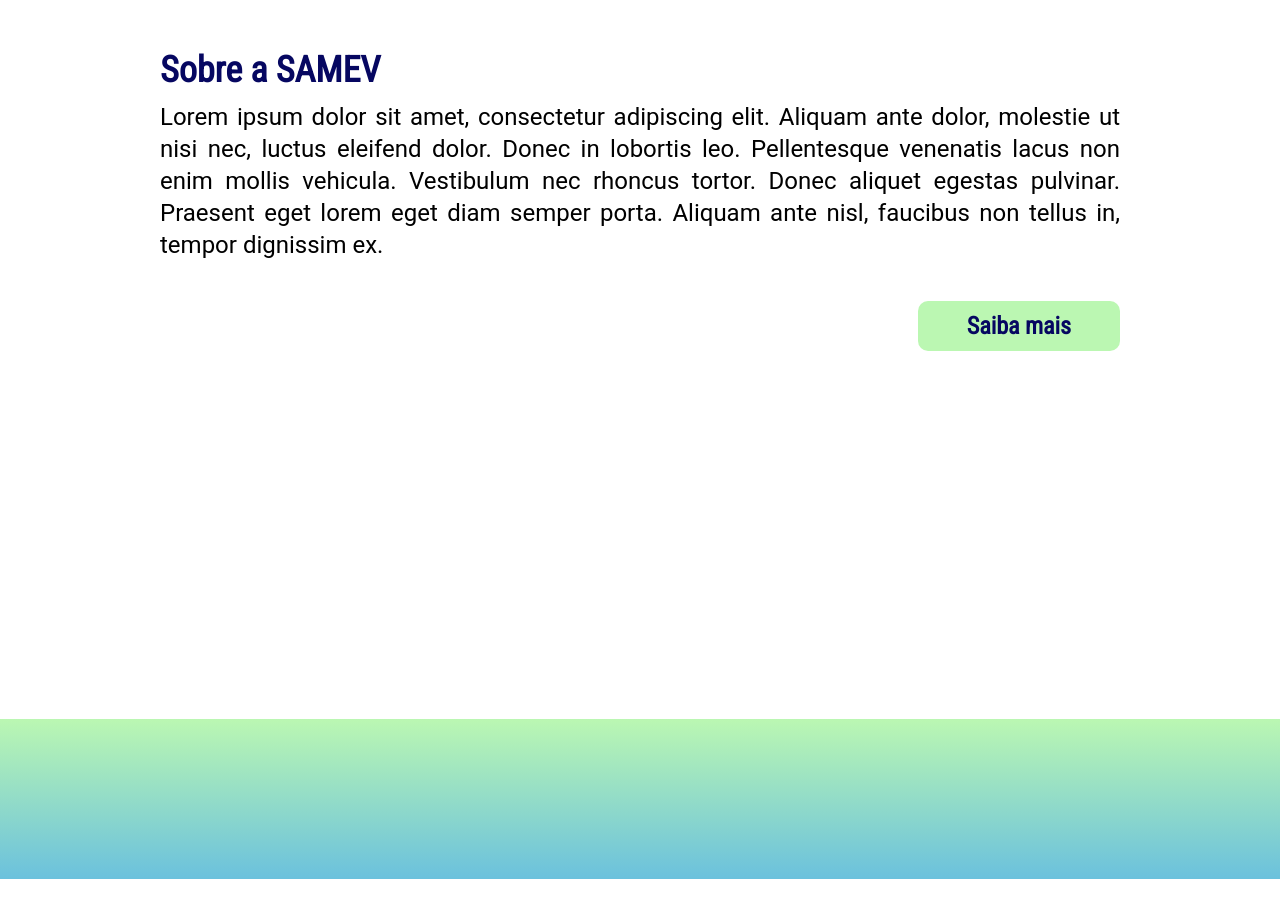
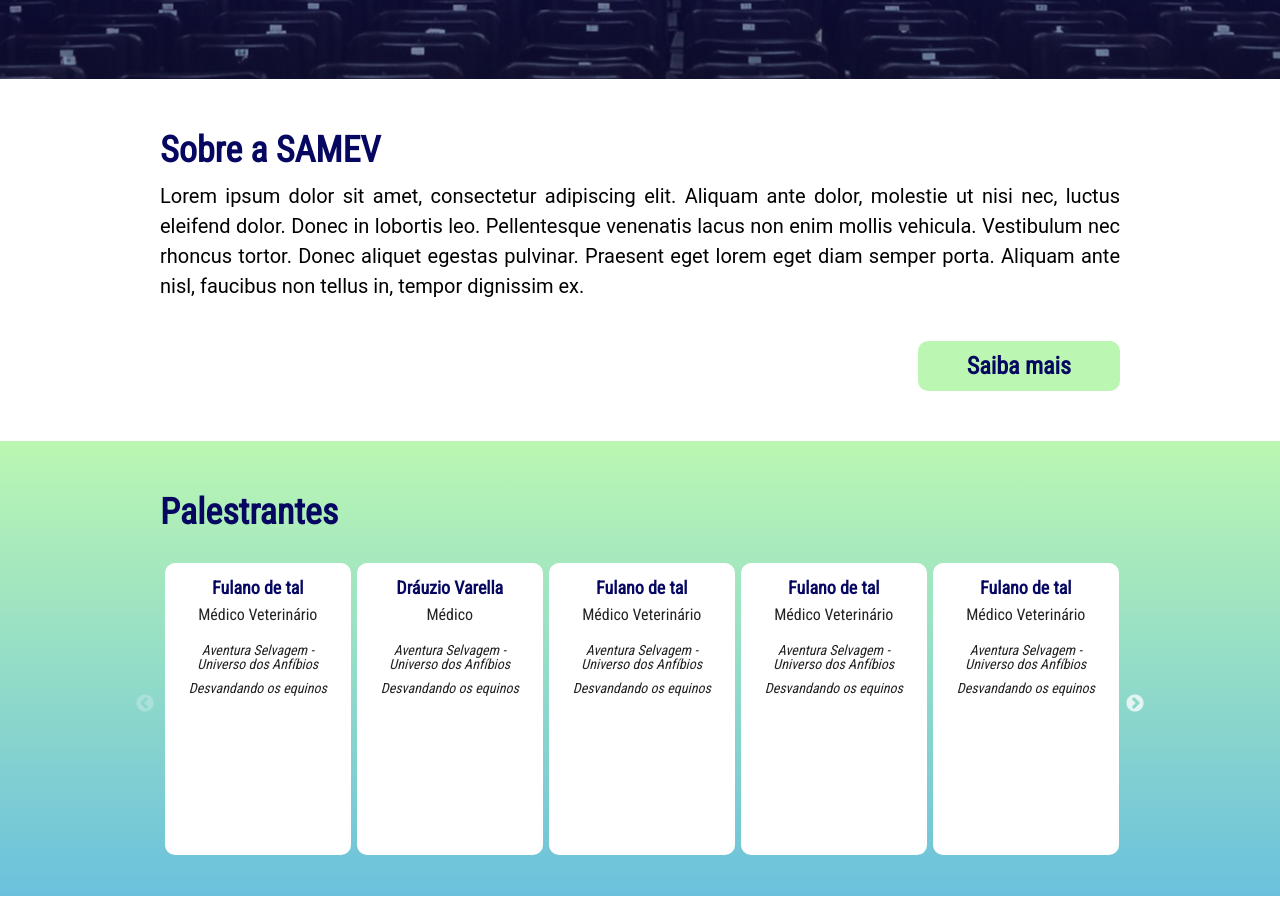
Before and after one commit to lauro-ladeira/samev-gatsby, a Gatsby site: page / in a window 1280 px wide. Shown: the part 721-1636 px from the top of the page. Before the commit the page ends 1600 px from the top, so only its background shows below. Built offline with nearby package versions, Linux system fonts and the light colour scheme; Gatsby itself is replaced by a stand-in of ours.

Commit message:
Carousel adicionado

```diff
--- a/package.json
+++ b/package.json
@@ -18,9 +18,11 @@
     "gatsby-transformer-sharp": "^2.5.7",
     "prop-types": "^15.7.2",
     "react": "^16.12.0",
+    "react-bootstrap": "^1.3.0",
     "react-dom": "^16.12.0",
     "react-helmet": "^6.1.0",
     "react-slick": "^0.27.1",
+    "slick-carousel": "^1.8.1",
     "styled-components": "^5.1.1",
     "styled-media-query": "^2.1.2"
   },
--- /dev/null
+++ b/src/components/inicio/Carousel/Card/index.js
@@ -0,0 +1,18 @@
+import React from "react"
+import * as S from "./styled"
+
+function Card({ nome, especialidade, palestras }) {
+  return (
+    <>
+      <S.CardContainer>
+        <S.CardNome>{nome}</S.CardNome>
+        <S.CardEspecialidade>{especialidade}</S.CardEspecialidade>
+        {palestras.map(function (palestras) {
+          return <S.CardPalestras>{palestras.tema}</S.CardPalestras>
+        })}
+      </S.CardContainer>
+    </>
+  )
+}
+
+export default Card
--- /dev/null
+++ b/src/components/inicio/Carousel/Card/styled.js
@@ -0,0 +1,50 @@
+import styled from "styled-components"
+
+export const CardContainer = styled.a`
+  border-radius: 4px;
+  text-decoration: none;
+  overflow: hidden;
+  cursor: pointer;
+  color: white;
+  width: 80%;
+  height: 260px;
+  /* background-image: ${({ url }) => `url(${url})`}; */
+  background-color: #fff;
+  border-radius: 10px;
+  position: relative;
+  display: flex;
+  align-items: center;
+  flex-direction: column;
+  padding: 16px;
+  margin: 20px 5px 10px;
+
+
+  transition: height .6s, width .6s;
+
+  &:hover,
+  &:focus {
+    transform: scale(1.05);
+  }
+`
+
+export const CardNome = styled.h1`
+  font-family: "Roboto Condensed", "sans-serif";
+  font-size: 18px;
+  font-weight: bold;
+  color: #060761;
+  margin-bottom: 10px;
+`
+export const CardEspecialidade = styled.h2`
+  font-family: "Roboto Condensed", "sans-serif";
+  font-size: 16px;
+  color: #222;
+  margin-bottom: 10px;
+`
+export const CardPalestras = styled.p`
+  font-family: "Roboto Condensed", "sans-serif";
+  font-size: 14px;
+  font-style: italic;
+  text-align: center;
+  color: #222;
+  margin-top: 10px;
+`
--- a/src/components/inicio/Carousel/index.js
+++ b/src/components/inicio/Carousel/index.js
@@ -1,8 +1,36 @@
 import React from "react"
+import Slider from "react-slick"
+import "slick-carousel/slick/slick.css"
+import "slick-carousel/slick/slick-theme.css"
+
 import * as S from "./styled"
+import Card from "./Card"
 
-const Carousel = () => {
-  return <S.CarouselWrapper></S.CarouselWrapper>
+function Carousel({ dados }) {
+  var settings = {
+    dots: false,
+    infinite: false,
+    speed: 500,
+    slidesToShow: 5,
+    slidesToScrol: 1,
+  }
+
+  return (
+    <S.CarouselWrapper>
+      <S.CarouselContainer>
+        <S.Title>Palestrantes</S.Title>
+        <Slider {...settings}>
+          {dados.map(function (dados) {
+            return (
+              <React.Fragment>
+                <Card nome={dados.nome} especialidade={dados.especialidade} palestras={dados.palestras} />
+              </React.Fragment>
+            )
+          })}
+        </Slider>
+      </S.CarouselContainer>
+    </S.CarouselWrapper>
+  )
 }
 
 export default Carousel
--- a/src/components/inicio/Carousel/styled.js
+++ b/src/components/inicio/Carousel/styled.js
@@ -1,8 +1,30 @@
 import styled from "styled-components"
+import media from "styled-media-query"
 
 export const CarouselWrapper = styled.div`
+  background: linear-gradient(180deg, #bbf7b2 0%, #6bc1dd 100%);
   width: 100%;
-  height: 20vh;
+  height: 455px;
+`
+export const CarouselContainer = styled.div`
+  width: 75%;
+  margin: 0 auto;
+  padding: 50px 0;
 
-  background: linear-gradient(180deg, #bbf7b2 0%, #6bc1dd 100%);
+  ${media.lessThan("large")`
+    width: 85%;
+  `}
 `
+
+export const Title = styled.h1`
+  color: #060761;
+  font-family: "Roboto Condensed";
+  font-size: 36px;
+  font-weight: bold;
+  line-height: 42px;
+  margin-bottom: 10px;
+
+  ${media.lessThan("630px")`
+    text-align: center;
+  `}
+`
--- a/src/components/inicio/Header/styled.js
+++ b/src/components/inicio/Header/styled.js
@@ -14,22 +14,22 @@ export const HeaderWrapper = styled.div`
   background-position: center;
 
   width: 100%;
-  height: calc(100vh - 80px);
+  height: 100vh;
 `
 
 export const HeaderContainer = styled.div`
   margin: 0 auto;
   display: flex;
   width: 75%;
-  padding-top: 35vh;
+  padding-top: 40vh;
 
   ${media.lessThan("large")`
     width: 85%;
-    padding-top: 100px;
   `}
 
   ${media.lessThan("medium")`
    flex-direction: column;
+   padding-top: 30vh;
   `}
 `
 
--- a/src/components/inicio/Sobre/styled.js
+++ b/src/components/inicio/Sobre/styled.js
@@ -4,13 +4,17 @@ import { Link } from "gatsby"
 
 export const Wrapper = styled.div`
   width: 100%;
-  height: calc(100vh - 80px);
+  height: auto;
 `
 
 export const Container = styled.div`
   width: 75%;
   margin: 0 auto;
   padding: 50px 0;
+
+  ${media.lessThan("large")`
+    width: 85%;
+  `}
 `
 
 export const Title = styled.h1`
@@ -21,12 +25,16 @@ export const Title = styled.h1`
   color: #060761;
 
   margin-bottom: 10px;
+
+  ${media.lessThan("630px")`
+    text-align: center;
+  `}
 `
 
 export const Description = styled.h1`
   font-family: "Roboto";
-  font-size: 24px;
-  line-height: 32px;
+  font-size: 20px;
+  line-height: 30px;
   text-align: justify;
 
   margin-bottom: 40px;
@@ -37,8 +45,8 @@ export const ButtonContainer = styled.div`
   display: flex;
   justify-content: flex-end;
 
-  ${media.lessThan("425px")`
-    justify-content: center;
+  ${media.lessThan("630px")`
+  justify-content: center;
   `}
 `
 
--- a/src/components/layout/Navbar/styled.js
+++ b/src/components/layout/Navbar/styled.js
@@ -52,7 +52,7 @@ export const MenuContainer = styled.ul`
     height: calc(100vh - 80px);
     justify-content: space-around;
     left: 100%;
-    margin: 0 25%;
+    /* margin: 0 25%; */
     position: fixed;
     top: 80px;
 
@@ -60,7 +60,7 @@ export const MenuContainer = styled.ul`
     /* transition: ease-out left .7s; */
     transition: left 1.1s cubic-bezier(0.19, 1, 0.22, 1);
 
-    width: 75%;
+    width: 100%;
     z-index: 99;
 
     ${props =>
--- /dev/null
+++ b/src/data/dadosPalestrantes.json
@@ -0,0 +1,88 @@
+{
+    "palestrantes": [
+      {
+        "nome": "Fulano de tal",
+        "especialidade": "Médico Veterinário",
+        "palestras": [
+          {
+            "tema": "Aventura Selvagem - Universo dos Anfíbios"
+          },
+          {
+            "tema": "Desvandando os equinos"
+          }
+        ]
+      },
+      {
+        "nome": "Dráuzio Varella",
+        "especialidade": "Médico",
+        "palestras": [
+          {
+            "tema": "Aventura Selvagem - Universo dos Anfíbios"
+          },
+          {
+            "tema": "Desvandando os equinos"
+          }
+        ]
+      },
+      {
+        "nome": "Fulano de tal",
+        "especialidade": "Médico Veterinário",
+        "palestras": [
+          {
+            "tema": "Aventura Selvagem - Universo dos Anfíbios"
+          },
+          {
+            "tema": "Desvandando os equinos"
+          }
+        ]
+      },
+      {
+        "nome": "Fulano de tal",
+        "especialidade": "Médico Veterinário",
+        "palestras": [
+          {
+            "tema": "Aventura Selvagem - Universo dos Anfíbios"
+          },
+          {
+            "tema": "Desvandando os equinos"
+          }
+        ]
+      },
+      {
+        "nome": "Fulano de tal",
+        "especialidade": "Médico Veterinário",
+        "palestras": [
+          {
+            "tema": "Aventura Selvagem - Universo dos Anfíbios"
+          },
+          {
+            "tema": "Desvandando os equinos"
+          }
+        ]
+      },
+      {
+        "nome": "Fulano de tal",
+        "especialidade": "Médico Veterinário",
+        "palestras": [
+          {
+            "tema": "Aventura Selvagem - Universo dos Anfíbios"
+          },
+          {
+            "tema": "Desvandando os equinos"
+          }
+        ]
+      },
+      {
+        "nome": "Fulano de tal",
+        "especialidade": "Médico Veterinário",
+        "palestras": [
+          {
+            "tema": "Aventura Selvagem - Universo dos Anfíbios"
+          },
+          {
+            "tema": "Desvandando os equinos"
+          }
+        ]
+      }
+    ]
+  }
--- a/src/pages/index.js
+++ b/src/pages/index.js
@@ -3,8 +3,10 @@ import React from "react"
 import Layout from "../components/layout"
 import SEO from "../components/seo"
 
-import Header from '../components/inicio/Header'
-import Sobre from '../components/inicio/Sobre'
+import dadosPalestrantes from "../data/dadosPalestrantes.json"
+
+import Header from "../components/inicio/Header"
+import Sobre from "../components/inicio/Sobre"
 import Carousel from "../components/inicio/Carousel"
 
 const IndexPage = () => (
@@ -12,7 +14,7 @@ const IndexPage = () => (
     <SEO title="Home" />
     <Header />
     <Sobre />
-    <Carousel />
+    <Carousel dados={dadosPalestrantes.palestrantes} />
   </Layout>
 )
 
```
Also changed, not shown: 1 other file.
